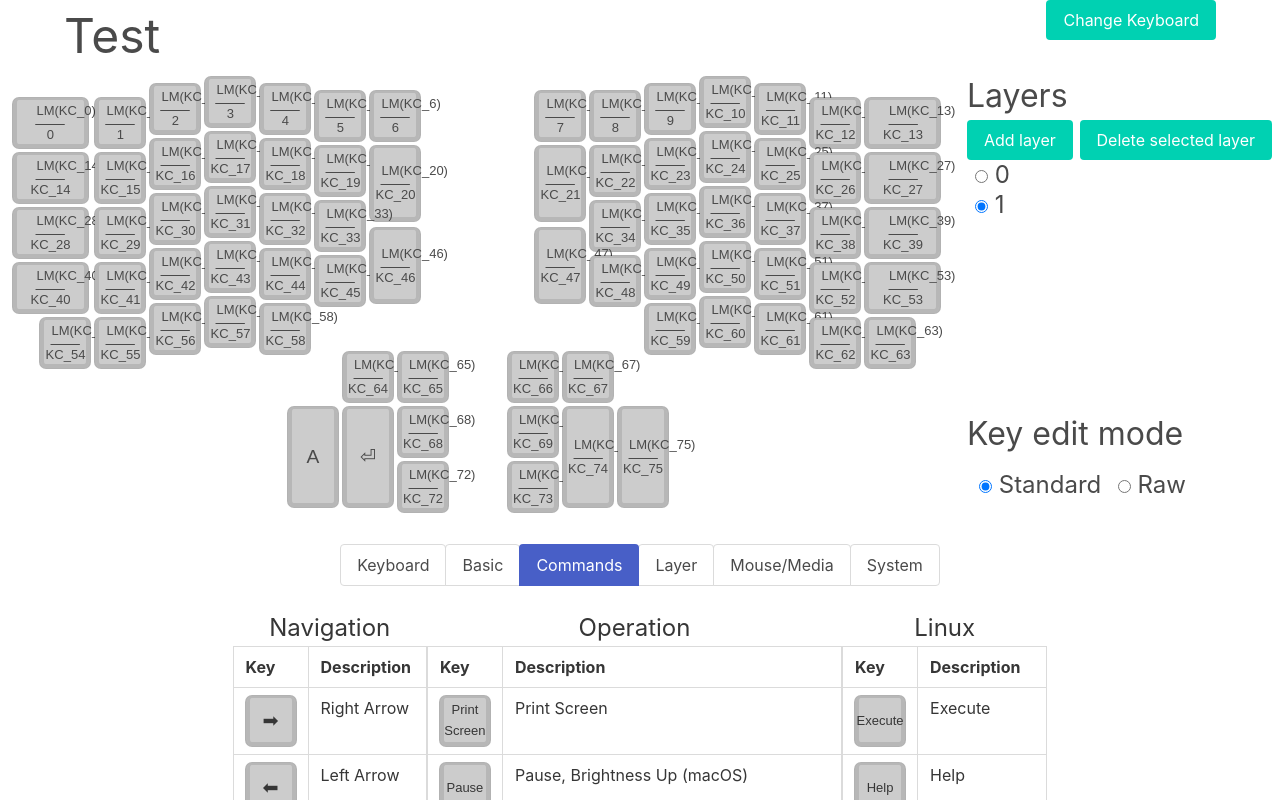
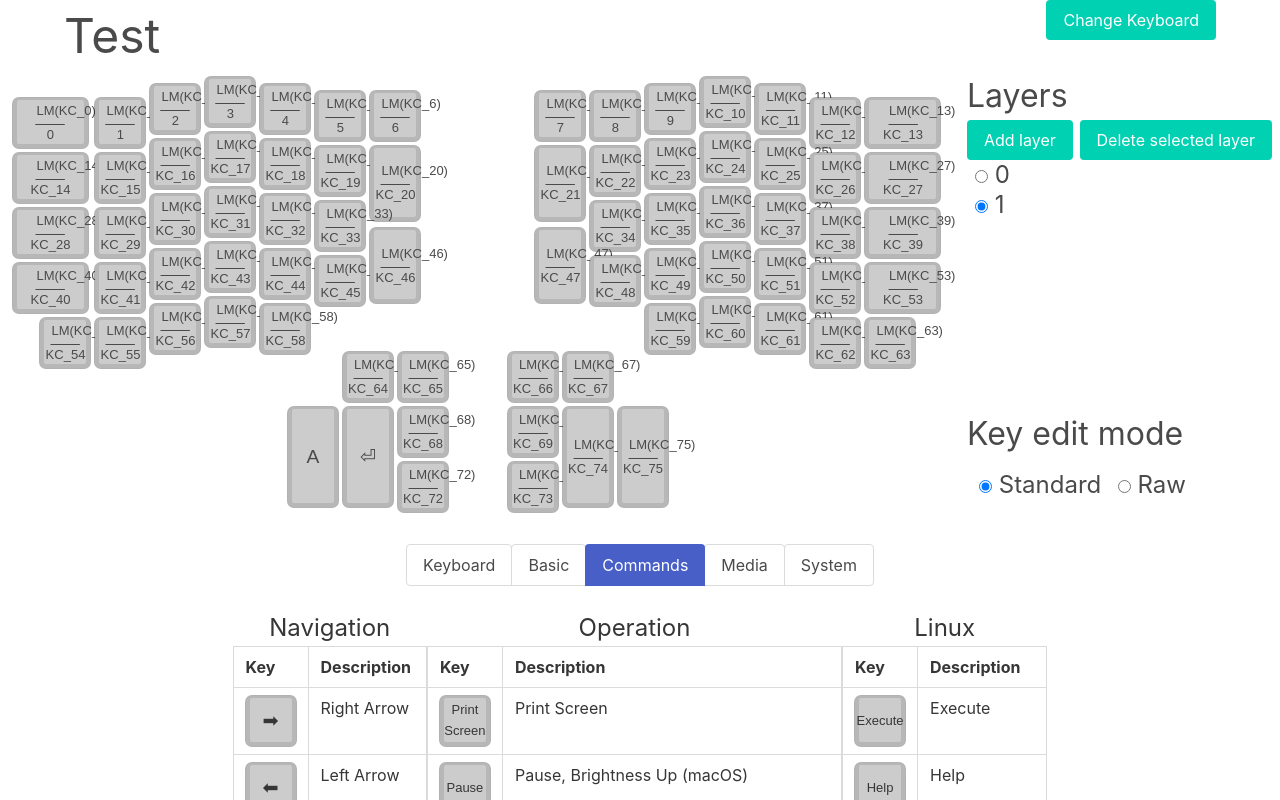
Before and after one commit to usefname/qmk-editor, a Svelte app: page / in a window 1280 px wide. Shown: the top 800 px of the page. Built offline with nearby package versions, Linux system fonts and the light colour scheme.

Commit message:
Generate KeycodeInventory sections

```diff
--- a/src/editable-keyboard/KeycodeInventory.svelte
+++ b/src/editable-keyboard/KeycodeInventory.svelte
@@ -12,11 +12,11 @@
     import PositionalKey from "./PositionalKey.svelte";
     import Keycap from "./Keycap.svelte";
 
-    let layout = layouts.layouts.LAYOUT_fullsize_iso.layout;
-    let keymap = ["KC_ESCAPE", "KC_F1", "KC_F2", "KC_F3", "KC_F4", "KC_F5", "KC_F6", "KC_F7", "KC_F8", "KC_F9", "KC_F10", "KC_F11", "KC_F12", "KC_PRINT_SCREEN", "KC_SCROLL_LOCK", "KC_PAUSE", "KC_GRAVE", "KC_1", "KC_2", "KC_3", "KC_4", "KC_5", "KC_6", "KC_7", "KC_8", "KC_9", "KC_0", "KC_MINUS", "KC_EQUAL", "KC_BACKSPACE", "KC_INSERT", "KC_HOME", "KC_PAGE_UP", "KC_NUM_LOCK", "KC_KP_SLASH", "KC_KP_ASTERISK", "KC_KP_MINUS", "KC_TAB", "KC_Q", "KC_W", "KC_E", "KC_R", "KC_T", "KC_Y", "KC_U", "KC_I", "KC_O", "KC_P", "KC_LEFT_BRACKET", "KC_RIGHT_BRACKET", "KC_DELETE", "KC_END", "KC_PAGE_DOWN", "KC_KP_7", "KC_KP_8", "KC_KP_9", "KC_KP_PLUS", "KC_CAPS_LOCK", "KC_A", "KC_S", "KC_D", "KC_F", "KC_G", "KC_H", "KC_J", "KC_K", "KC_L", "KC_SEMICOLON", "KC_QUOTE", "KC_BACKSLASH", "KC_RETURN", "KC_KP_4", "KC_KP_5", "KC_KP_6", "KC_LEFT_SHIFT", "KC_LT", "KC_Z", "KC_X", "KC_C", "KC_V", "KC_B", "KC_N", "KC_M", "KC_COMMA", "KC_DOT", "KC_SLASH", "KC_RIGHT_SHIFT", "KC_UP", "KC_KP_1", "KC_KP_2", "KC_KP_3", "KC_KP_ENTER", "KC_LEFT_CTRL", "KC_LEFT_GUI", "KC_LEFT_ALT", "KC_SPACE", "KC_RIGHT_ALT", "KC_RIGHT_GUI", "KC_APPLICATION", "KC_RIGHT_CTRL", "KC_LEFT", "KC_DOWN", "KC_RIGHT", "KC_0", "KC_KP_DOT",]
+    const layout = layouts.layouts.LAYOUT_fullsize_iso.layout;
+    const keymap = ["KC_ESCAPE", "KC_F1", "KC_F2", "KC_F3", "KC_F4", "KC_F5", "KC_F6", "KC_F7", "KC_F8", "KC_F9", "KC_F10", "KC_F11", "KC_F12", "KC_PRINT_SCREEN", "KC_SCROLL_LOCK", "KC_PAUSE", "KC_GRAVE", "KC_1", "KC_2", "KC_3", "KC_4", "KC_5", "KC_6", "KC_7", "KC_8", "KC_9", "KC_0", "KC_MINUS", "KC_EQUAL", "KC_BACKSPACE", "KC_INSERT", "KC_HOME", "KC_PAGE_UP", "KC_NUM_LOCK", "KC_KP_SLASH", "KC_KP_ASTERISK", "KC_KP_MINUS", "KC_TAB", "KC_Q", "KC_W", "KC_E", "KC_R", "KC_T", "KC_Y", "KC_U", "KC_I", "KC_O", "KC_P", "KC_LEFT_BRACKET", "KC_RIGHT_BRACKET", "KC_DELETE", "KC_END", "KC_PAGE_DOWN", "KC_KP_7", "KC_KP_8", "KC_KP_9", "KC_KP_PLUS", "KC_CAPS_LOCK", "KC_A", "KC_S", "KC_D", "KC_F", "KC_G", "KC_H", "KC_J", "KC_K", "KC_L", "KC_SEMICOLON", "KC_QUOTE", "KC_BACKSLASH", "KC_RETURN", "KC_KP_4", "KC_KP_5", "KC_KP_6", "KC_LEFT_SHIFT", "KC_LT", "KC_Z", "KC_X", "KC_C", "KC_V", "KC_B", "KC_N", "KC_M", "KC_COMMA", "KC_DOT", "KC_SLASH", "KC_RIGHT_SHIFT", "KC_UP", "KC_KP_1", "KC_KP_2", "KC_KP_3", "KC_KP_ENTER", "KC_LEFT_CTRL", "KC_LEFT_GUI", "KC_LEFT_ALT", "KC_SPACE", "KC_RIGHT_ALT", "KC_RIGHT_GUI", "KC_APPLICATION", "KC_RIGHT_CTRL", "KC_LEFT", "KC_DOWN", "KC_RIGHT", "KC_0", "KC_KP_DOT",]
     $: currentTab = "Commands";
 
-    let basicKeycodeMap = new Map([
+    const basicKeycodeMap = new Map([
         ["Function keys", QMK_FKeys],
         ["Punctuation", QMK_Punctuation],
         ["Lock keys", QMK_LockKeys],
@@ -26,18 +26,18 @@
     ]);
 
 
-    let mediaKeycodeMap = new Map([
+    const mediaKeycodeMap = new Map([
         ["Media keys", QMK_MediaKeys],
         ["Mouse keys", QMK_MouseKeys],
     ]);
 
-   let commandsKeycodeMap = new Map([
+   const commandsKeycodeMap = new Map([
        ["Navigation", QMK_CommandsNavigation],
        ["Operation", QMK_CommandsOps],
        ["Linux", QMK_CommandsLinux]
    ])
 
-    let layerKeycodeMap = new Map([
+    const layerKeycodeMap = new Map([
         ["DF(layer)", "Set the base (default) layer"],
         ["MO(layer)", "Momentarily turn on layer when pressed (requires KC_TRNS on destination layer)"],
         ["OSL(layer)", "Momentarily activates layer until a key is pressed. See One Shot Keys for details."],
@@ -48,6 +48,13 @@
         ["TT(layer)", "Normally acts like MO unless it's tapped multiple times, which toggles layer on"],
     ]);
 
+    const sections = new Map([
+        ["Basic", basicKeycodeMap],
+        ["Commands", commandsKeycodeMap],
+        ["Media", mediaKeycodeMap],
+        ["System", mediaKeycodeMap]
+    ])
+
     $: largest_y = layout_largest_y(layout);
     $: largest_x = layout_largest_x(layout);
 </script>
@@ -55,25 +62,21 @@
     <div class="tabs is-centered is-boxed is-toggle">
         <ul>
             <li class:is-active={currentTab==="Keyboard"} on:click={() => currentTab = "Keyboard"}><a>Keyboard</a></li>
-            <li class:is-active={currentTab==="Basic"} on:click={() => currentTab = "Basic"}><a>Basic</a></li>
-            <li class:is-active={currentTab==="Commands"} on:click={() => currentTab = "Commands"}><a>Commands</a></li>
-            <li class:is-active={currentTab==="Layer"} on:click={() => currentTab = "Layer"}><a>Layer</a></li>
-            <li class:is-active={currentTab==="Media"} on:click={() => currentTab = "Media"}><a>Mouse/Media</a></li>
-            <li class:is-active={currentTab==="System"} on:click={() => currentTab = "System"}><a>System</a></li>
+            {#each [...sections.keys()] as section}
+                <li class:is-active={currentTab===section} on:click={() => currentTab = section}><a>{section}</a></li>
+            {/each}
         </ul>
     </div>
     <div class="is-flex is-justify-content-center" style="--sample-kb-largest_y:{largest_y}; --sample-kb-largest_x:{largest_x};">
         {#if currentTab === "Keyboard"}
-            <div
-                    class="column keyboard is-narrow box"
-            >
+            <div class="column keyboard is-narrow box">
                 {#each layout as key, i}
                     <PositionalKey {key} caption={keymap[i]} keyIndex=i selected={false}/>
                 {/each}
             </div>
-        {:else if currentTab === "Commands"}
-            {#each [...commandsKeycodeMap] as [topic, keyList]}
-                <div class="">
+        {:else if sections.has(currentTab)}
+            {#each [...sections.get(currentTab)] as [topic, keyList]}
+                <div>
                     <table class="table is-bordered is-striped is-widescreen is-hoverable">
                         <caption class="is-size-4">{topic}</caption>
                         <thead>
@@ -95,45 +98,6 @@
                     </table>
                 </div>
             {/each}
-        {:else if currentTab === "Basic"}
-            {#each [...basicKeycodeMap] as [topic, keyList]}
-                <div class="">
-                    <table class="table is-bordered is-striped is-widescreen is-hoverable">
-                        <caption class="is-size-4">{topic}</caption>
-                        <thead>
-                        <tr>
-                            <th>Key</th>
-                            <th>Description</th>
-                        </tr>
-                        </thead>
-                        {#each keyList as key}
-                            <tr>
-                                <td>
-                                    <Keycap caption={key}/>
-                                </td>
-                                <td>
-                                    {QKToDescription.has(key) ? QKToDescription.get(key) : ""}
-                                </td>
-                            </tr>
-                        {/each}
-                    </table>
-                </div>
-            {/each}
-        {:else if currentTab === "Layer"}
-            Layer
-        {:else if currentTab === "Media"}
-            {#each [...mediaKeycodeMap] as [topic, keyList]}
-                <div>
-                    <h6 class="is-size-4">
-                        {topic}
-                    </h6>
-                    {#each keyList as key}
-                        <Keycap caption={key}/>
-                    {/each}
-                </div>
-            {/each}
-        {:else if currentTab === "System"}
-            System
         {/if}
     </div>
 </div>
```
